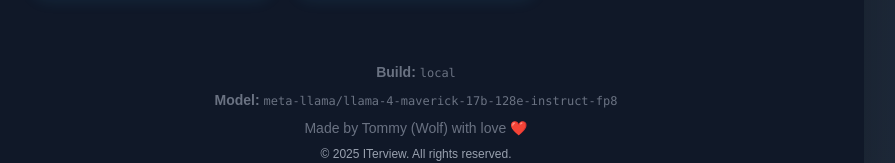
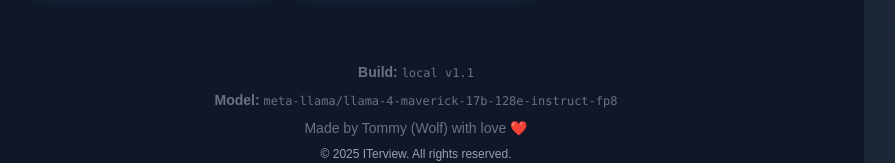
Before and after one commit to WolfCanCode/AIamInterview, a Next.js app: page / in a window 1280 px wide. Shown: the part 1938-2101 px from the top of the page, without its empty margins (224-1119 px from the left). Built offline with nearby package versions, Linux system fonts and the light colour scheme.

Commit message:
fix: update footer to display version with prefix 'v1.1' for clarity

```diff
--- a/components/Footer.tsx
+++ b/components/Footer.tsx
@@ -8,7 +8,7 @@ export default function Footer() {
     <footer className="mt-auto pt-8 text-center text-gray-500 text-xs sm:text-sm flex flex-col items-center gap-2 w-full">
       <span>
         <strong>Build:</strong>{' '}
-        <span className="font-mono text-xs">{version}</span>
+        <span className="font-mono text-xs">{version} v1.1</span>
       </span>
       <span>
         <strong>Model:</strong>{' '}
```
